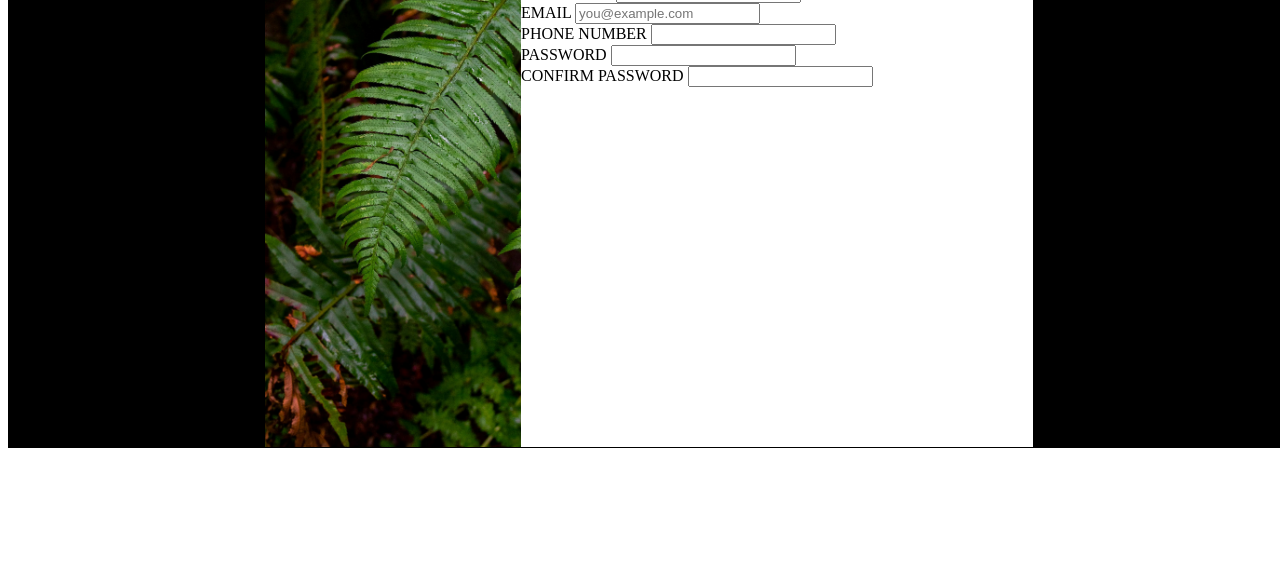
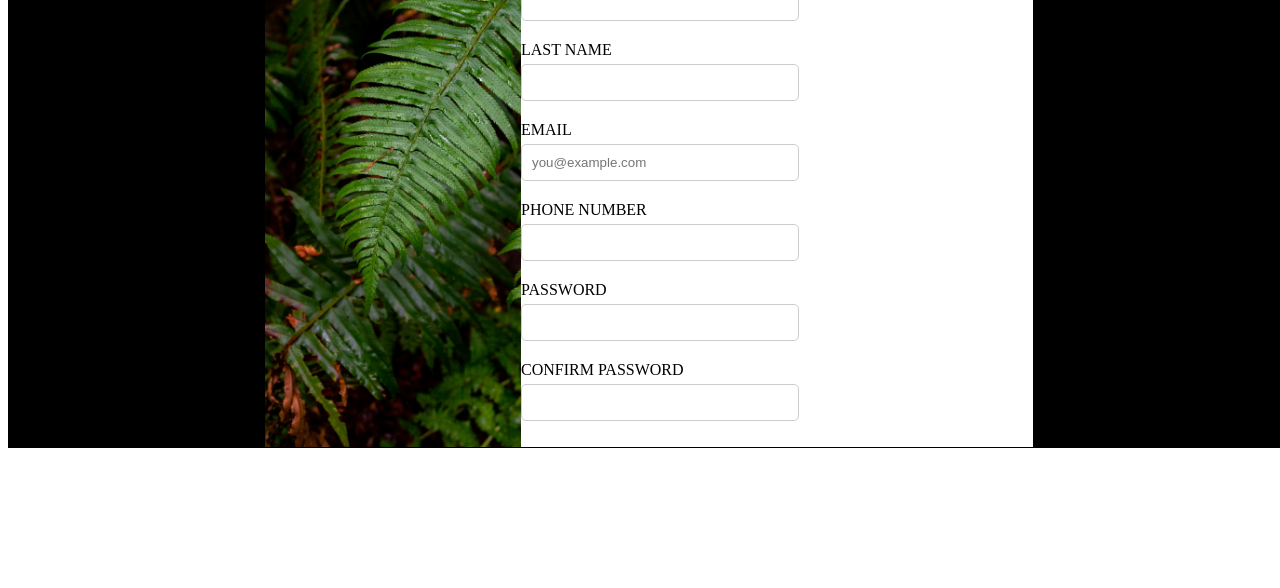
Before and after one commit to Yared1970/form_assignment, a plain HTML site: page index.html in a window 1280 px wide. Shown: the part 212-800 px from the top of the page. Drawn offline with Linux system fonts and the light colour scheme.

Commit message:
Edited index.html and styles.css layout

```diff
--- a/index.html
+++ b/index.html
@@ -23,29 +23,37 @@
             <div class="middle-part">
                 <h5>Let's do this!</h5>
                 <form action="#" method="post">
-                    <div>
+                    <div id="row">
+                    <div class="form">
                         <label for="first-name">FIRST NAME</label>
                         <input type="text" id="first-name" name="first-name">
                     </div>
-                    <div>
+                    <div class="form">
                         <label for="last-name">LAST NAME</label>
                         <input type="text" id="last-name" name="last-name">
                     </div>
-                    <div>
+                    </div>
+
+                    <div id="row">
+                    <div class="form">
                         <label for="email">EMAIL</label>
                         <input type="email" id="email" name="email" placeholder="you@example.com">
                     </div>
-                    <div>
+                    <div class="form">
                         <label for="number">PHONE NUMBER</label>
                         <input type="number" id="number" name="number">
                     </div>
-                    <div>
+                    </div>
+
+                    <div id="row">
+                    <div class="form">
                         <label for="password">PASSWORD</label>
                         <input type="password" id="password" name="password">
                     </div>
-                    <div>
+                    <div class="form">
                         <label for="password-confirm">CONFIRM PASSWORD</label>
                         <input type="password" id="password-conffirm" name="password-confirm">
+                    </div>
                     </div>
                 </form>
             </div>
--- a/styles.css
+++ b/styles.css
@@ -71,6 +71,37 @@
 
 }
 
+.form {
+    margin-bottom: 20px;
+}
+
+.form label {
+    display: block;
+    margin-bottom: 5px;
+}
+
+.form input[type="text"],
+.form input[type="email"],
+.form input[type="number"],
+.form input[type="password"] {
+    width: 50%;
+    padding: 10px;
+    border: 1px solid #ccc;
+    border-radius: 5px;
+}
+
+
+.row {
+    display: flex;
+    justify-content: space-between;
+    margin-bottom: 20px;
+}
+
+.row label {
+    width: 45%;
+
+}
+
 .right {
     width: 20%;
     height: 650px;
@@ -81,3 +112,38 @@
 
 
 }
+/*
+label {
+
+    display: block;
+    margin-bottom: 5px;
+    border-radius: 5px;
+}
+
+*/
+
+/*
+.top-left {
+    float: left;
+}
+
+.top-right {
+    float: right;
+}
+
+.middle-left {
+    float: left;
+}
+
+.middle-right {
+    float: right;
+}
+
+.bottom-left {
+    float: left;
+}
+
+.bottom-right {
+    float: right;
+}
+*/
```
Also changed, not shown: index2.html (added, +44 -0 lines), style.css (added).
